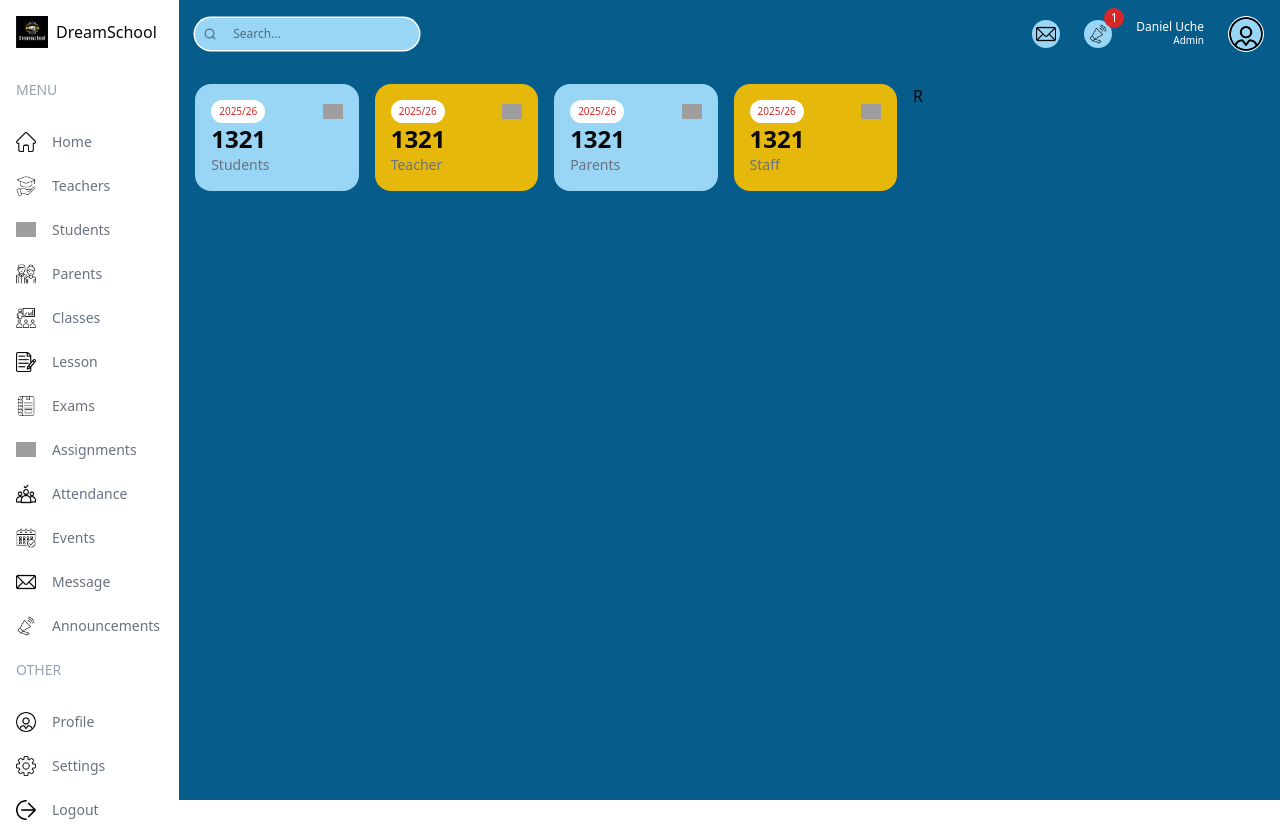
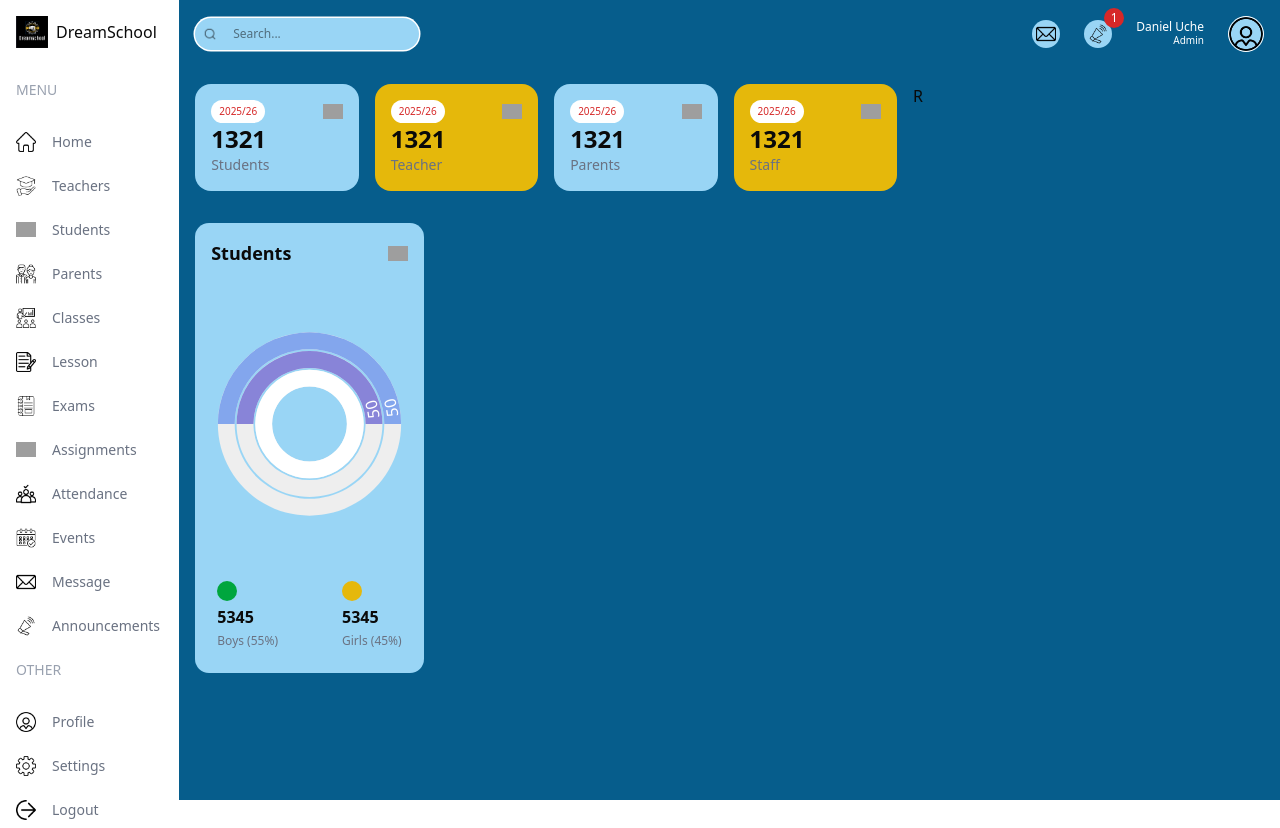
Before and after one commit to S0liddreams/school-management-app, a Next.js app: page /admin in a window 1280 px wide. Built offline with nearby package versions, Linux system fonts and the light colour scheme; grey boxes are pictures that could not be loaded.

Commit message:
update on admin page
updated chart page

```diff
--- a/app/(dashboard)/admin/page.jsx
+++ b/app/(dashboard)/admin/page.jsx
@@ -1,24 +1,36 @@
-import UserCard from '@/app/__Components/UserCard'
-import React from 'react'
+import CountChart from "@/app/__Components/CountChart";
+import UserCard from "@/app/__Components/UserCard";
+import React from "react";
 
 const AdminPage = () => {
   return (
-    <div className='p-4 flex gap-4 flex-col md:flex-row'>
-     { /**LEFT */}
-     <div className='w-fit lg:w-2/3'>
-     {/**USER CARDS */}
-     <div className="flex gap-4 justify-between flex-wrap">
-      <UserCard type="students"/>
-      <UserCard type="teacher"/>
-      <UserCard type="parents"/>
-      <UserCard type="staff"/>
-     </div>
+    <div className="p-4 flex gap-4 flex-col md:flex-row">
+      {/**LEFT */}
+      <div className="w-fit lg:w-2/3 flex flex-col gap-8">
+        {/**USER CARDS */}
+        <div className="flex gap-4 justify-between flex-wrap">
+          <UserCard type="students" />
+          <UserCard type="teacher" />
+          <UserCard type="parents" />
+          <UserCard type="staff" />
+        </div>
+        {/**MIDDLE CHARTS */}
+        <div className="flex gap-4 flex-col lg:flex-row">
+          {/**COUNT CHARTS */}
+          <div className="w-full lg:w-1/3 h-[450px]">
+          <CountChart/>
+          </div>
+          {/**ATTENDANCE CHARTS */}
+          <div className="w-full lg:w-2/3 h-[450px]"></div>
+        </div>
 
-     </div>
-     { /**RIGHT */}
-     <div className='w-fit lg:w-1/3'>R</div>
+        {/**BOTTOM CHARTS */}
+        <div className=""></div>
+      </div>
+      {/**RIGHT */}
+      <div className="w-fit lg:w-1/3">R</div>
     </div>
-  )
-}
+  );
+};
 
-export default AdminPage
+export default AdminPage;
--- /dev/null
+++ b/app/__Components/CountChart.jsx
@@ -0,0 +1,77 @@
+"use client";
+
+import Image from "next/image";
+import React from "react";
+import {
+  RadialBarChart,
+  RadialBar,
+  Legend,
+  ResponsiveContainer,
+} from "recharts";
+
+const data = [
+
+    {
+    name: "Total",
+    count: 100,
+    fill: "white",
+  },
+  {
+    name: "Girls",
+    count: 50,
+    fill: "#8884d8",
+  },
+
+  {
+    name: "Boys",
+    count: 50,
+    fill: "#83a6ed",
+  },
+];
+
+const CountChart = () => {
+  return (
+    <div className=" bg-[#99d5f5] rounded-xl w-full h-full p-4">
+      {/**TITLE */}
+      <div className="flex justify-between items-center">
+        <h1 className="text-lg font-semibold">Students</h1>
+        <Image src="/dots.png" alt="alt" width={20} height={20} />
+      </div>
+      {/**CHARTS */}
+      <div className="w-full h-[75%]">
+        <ResponsiveContainer>
+          <RadialBarChart
+            cx="50%"
+            cy="50%"
+            innerRadius="40%"
+            outerRadius="100%"
+            barSize={32}
+            data={data}
+          >
+            <RadialBar
+              label={{ position: "insideStart", fill: "#fff" }}
+              background
+              dataKey="count"
+            />
+
+          </RadialBarChart>
+        </ResponsiveContainer>
+      </div>
+      {/**BOTTOM */}
+      <div className="flex justify-center gap-16">
+        <div className="flex flex-col gap-1">
+          <div className="w-5 h-5 bg-green-600 rounded-full"></div>
+          <h1 className="font-black">5345</h1>
+          <h2 className="text-gray-500 text-xs">Boys (55%)</h2>
+        </div>
+        <div className="flex flex-col gap-1">
+          <div className="w-5 h-5 bg-[#E5B80B] rounded-full"></div>
+          <h1 className="font-black">5345</h1>
+          <h2 className="text-gray-500 text-xs">Girls (45%)</h2>
+        </div>
+      </div>
+    </div>
+  );
+};
+
+export default CountChart;
--- a/package.json
+++ b/package.json
@@ -15,8 +15,11 @@
     "lucide-react": "^0.540.0",
     "next": "15.4.6",
     "postcss": "^8.5.6",
+    "re-chart": "^1.0.0",
     "react": "19.1.0",
     "react-dom": "19.1.0",
+    "react-is": "^19.1.1",
+    "recharts": "^3.1.2",
     "tailwind-merge": "^3.3.1"
   },
   "devDependencies": {
```
Also changed, not shown: 1 other file (tests, documents, lock files or other folders).
